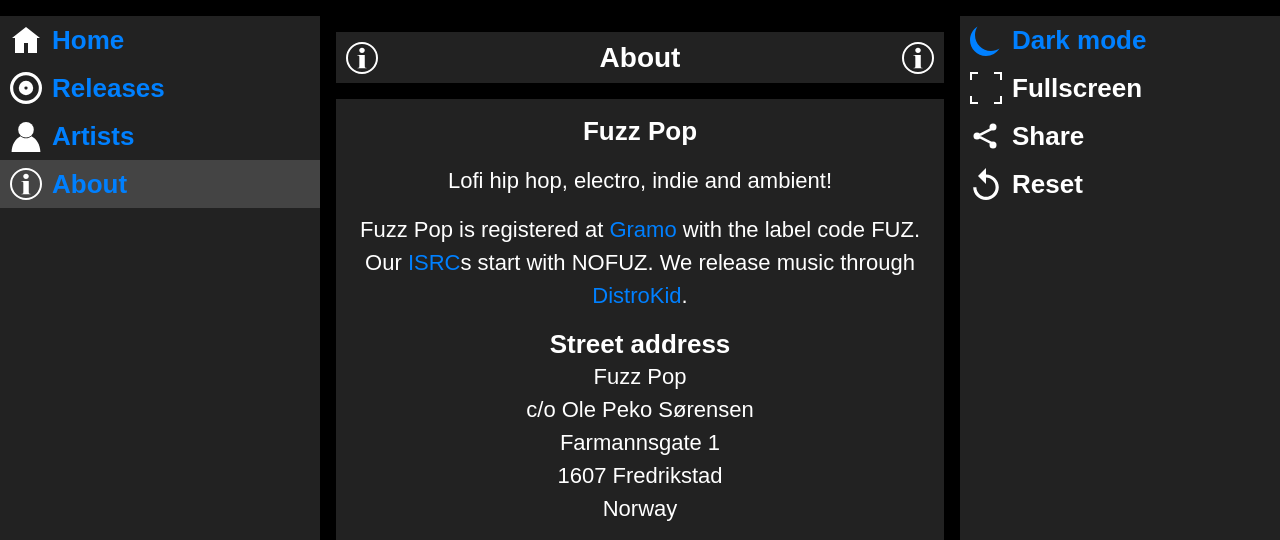
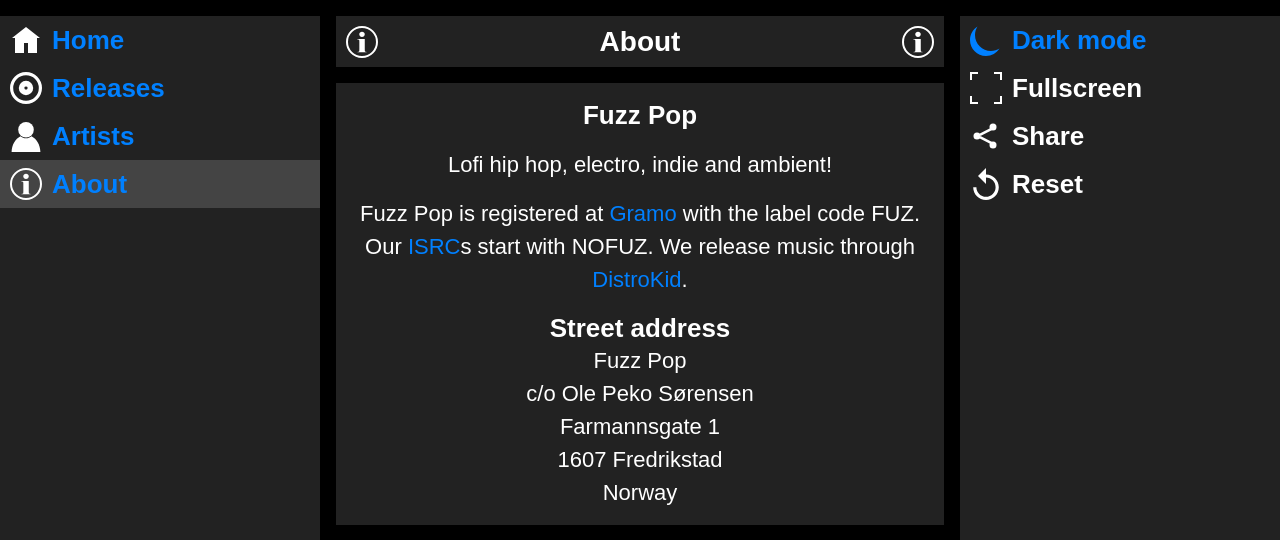
Before and after one commit to fuzzpop/fuzzpop.no, a PHP site: page /about.php in a window 1280 px wide. Shown: the part 48-588 px from the top of the page. Run offline with PHP 8.4, Linux system fonts and the light colour scheme.

Commit message:
Fixed double spacing between the site header and page content
Co-authored-by: Copilot <223556219+Copilot@users.noreply.github.com>

```diff
--- a/style.css
+++ b/style.css
@@ -30,6 +30,7 @@ button { font: inherit; }
 button:focus-visible, a:focus-visible { outline: 2px solid var(--color1); outline-offset: 2px; }
 [hidden] { display: none; }
 ::selection { background-color: var(--color1); color: var(--white); }
+main > :first-child { margin-top: 0; }
 .icons { display: block; fill: var(--white); flex: none; height: 32px; width: 32px; }
 .colored { background: var(--grey1); }
 main, footer { margin: 0 auto; max-width: var(--maxwidth); min-width: 0; }
```
